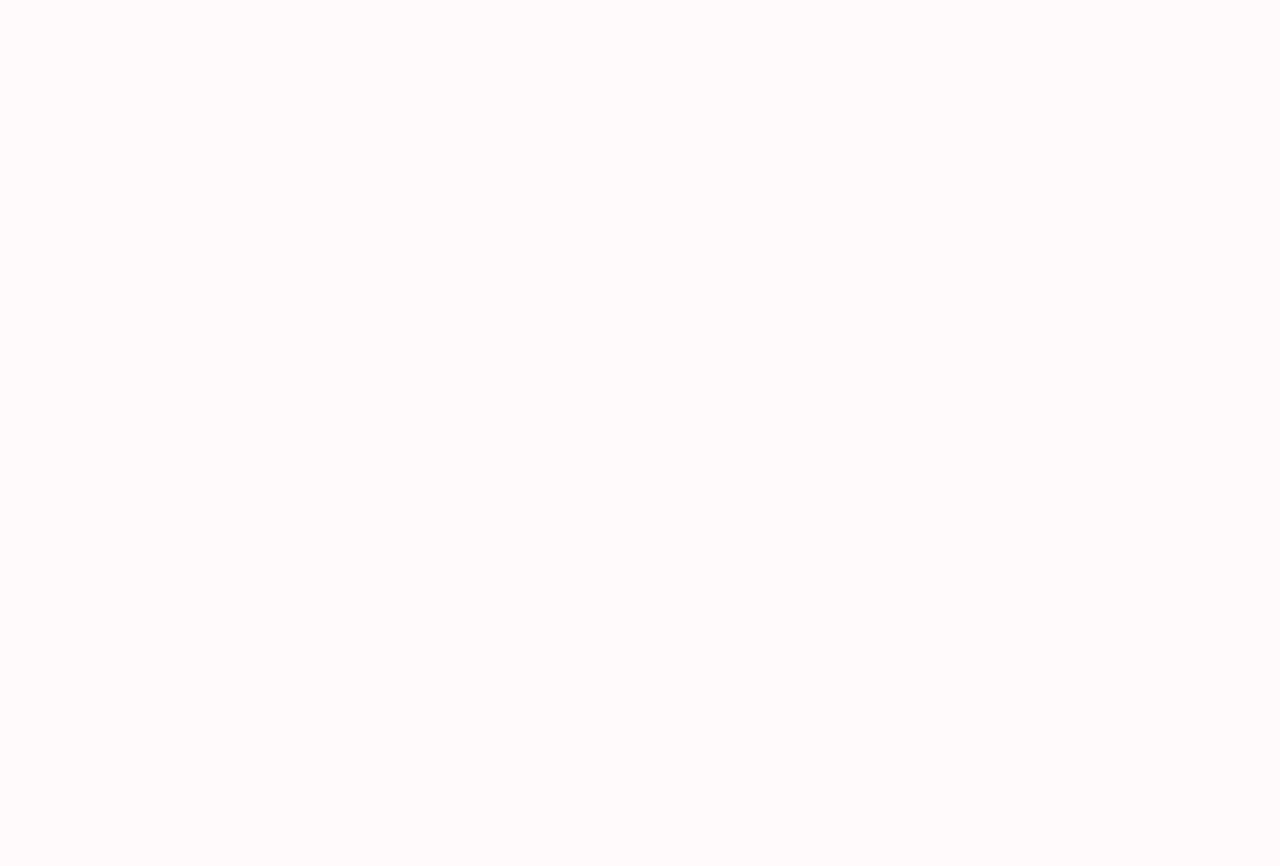
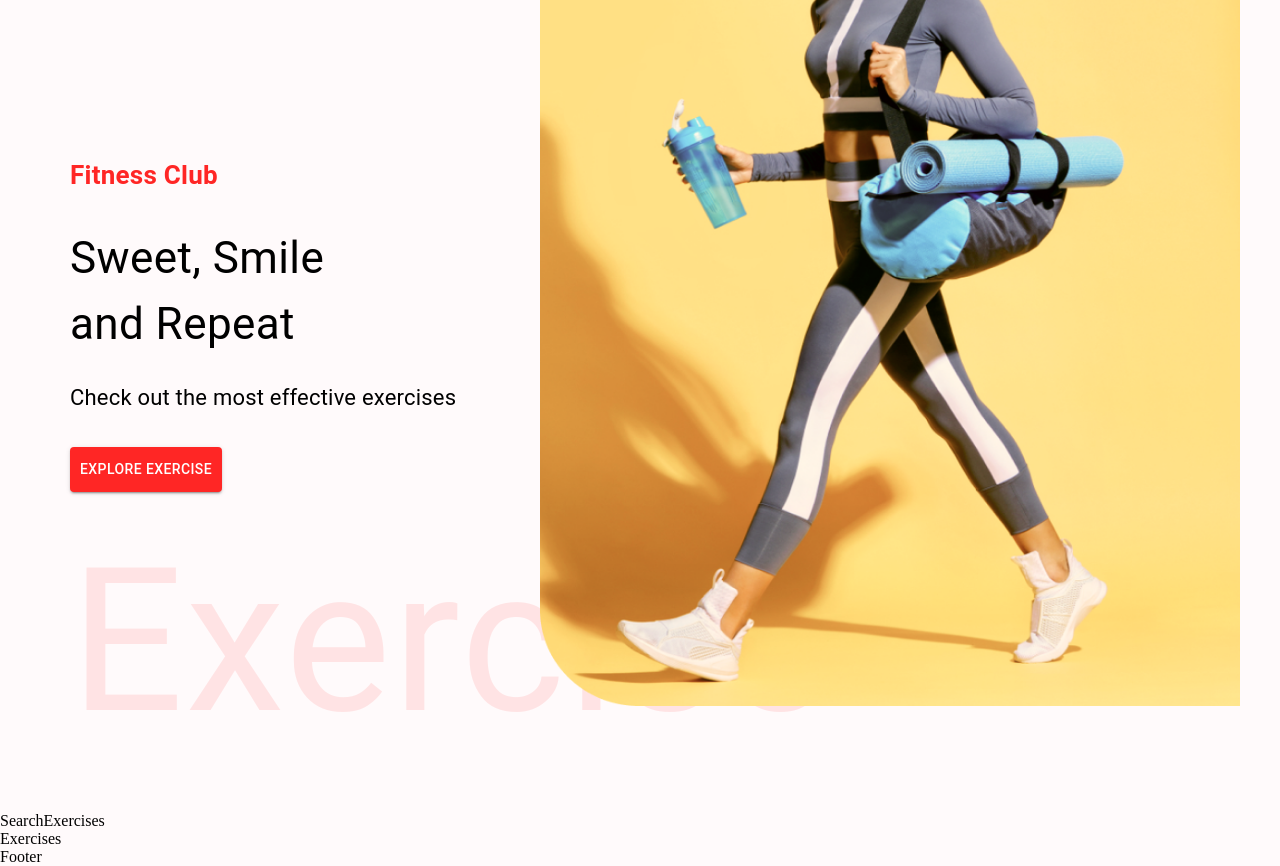
Before and after one commit to KanchanaSW/exercise-site, a React (Create React App) app: page / in a window 1280 px wide. Shown: the part 160-1026 px from the top of the page. Before the commit the page ends 800 px from the top, so only its background shows below. Built offline with nearby package versions, Linux system fonts and the light colour scheme.

Commit message:
home start done

```diff
--- /dev/null
+++ b/src/components/Exercises.js
@@ -0,0 +1,9 @@
+import React from 'react'
+
+const Exercises = () => {
+  return (
+    <div>Exercises</div>
+  )
+}
+
+export default Exercises
--- /dev/null
+++ b/src/components/HeroBanner.js
@@ -0,0 +1,26 @@
+import React from 'react'
+import { Box,Button,Stack,Typography } from '@mui/material'
+import HeroBannerImage from '../assets/images/banner.png'
+
+const HeroBanner = () => {
+  return (
+    <Box sx={{mt: {lg:'212px', xs: '70px'}, ml: {sm:'50px'}}} position={'relative'} p={"20px"}>
+        <Typography color={"#FF2625"} fontWeight={"600"} fontSize={'26px'}>
+            Fitness Club
+        </Typography>
+        <Typography fontWeight={'700px'} sx={{fontSize: {lg: '44px',xs: '40px'}}} mb={'23px'} mt={'30px'}>
+            Sweet, Smile <br/> and Repeat
+        </Typography>
+        <Typography fontSize={'22px'} lineHeight={"35px"} mb={4}>
+            Check out the most effective exercises
+        </Typography>
+        <Button variant='contained' color='error' href='#exercises' sx={{backgroundColor:'#ff2625' , padding: '10px'}}>Explore Exercise</Button>
+        <Typography fontWeight={'600px'} color={"#ff2625"} fontSize={'200px'} sx={{opacity:0.1, display: {lg: 'block' , xs: 'none'}}}>
+            Exercise
+        </Typography>
+        <img src={HeroBannerImage} alt='bannerImage' className='hero-banner-img'/>
+    </Box>
+  )
+}
+
+export default HeroBanner
--- /dev/null
+++ b/src/components/SearchExercises.js
@@ -0,0 +1,9 @@
+import React from 'react'
+
+const SearchExercises = () => {
+  return (
+    <div>SearchExercises</div>
+  )
+}
+
+export default SearchExercises
--- a/src/pages/Home.js
+++ b/src/pages/Home.js
@@ -1,8 +1,16 @@
 import React from 'react'
+import { Box } from '@mui/material'
+import HeroBanner from '../components/HeroBanner'
+import SearchExercises from '../components/SearchExercises'
+import Exercises from '../components/Exercises'
 
 const Home = () => {
   return (
-    <div>Home</div>
+    <Box>
+      <HeroBanner/>
+      <SearchExercises/>
+      <Exercises/>
+    </Box>
   )
 }
 
```
